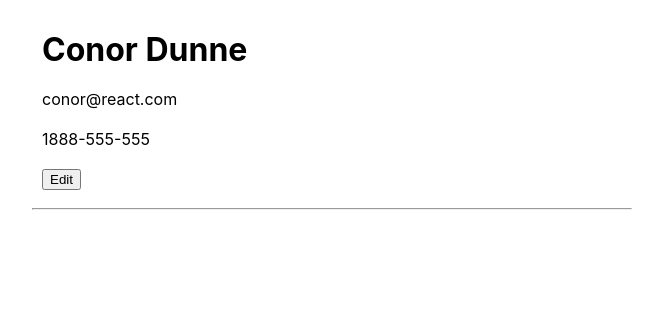
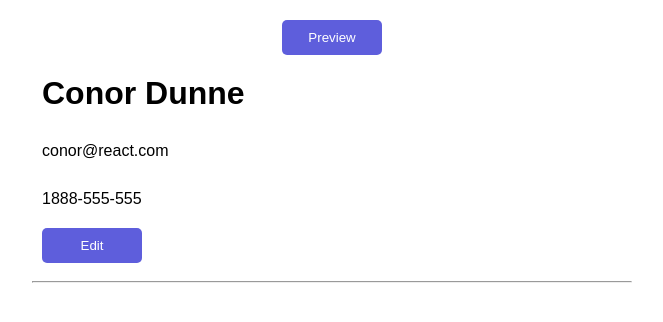
Before and after one commit to Conor-Dunne/react-CV-Application, a React (Create React App) app: page / in a window 1280 px wide. Shown: the top 322 px of the page, without its empty margins (308-971 px from the left). Built offline with nearby package versions, Linux system fonts and the light colour scheme.

Commit message:
Add preview button in main App.js

```diff
--- a/src/App.js
+++ b/src/App.js
@@ -1,13 +1,42 @@
+import React, { Component } from "react";
 import './App.css';
 import Personal from './components/Personal';
 
-function App() {
-  return (
-    <div className="App">
-      <Personal />
+class App extends Component {
+
+  constructor(props) {
+    super(props)
+
+    this.state = {
+      inPreview: false,
+      previewBtnText: "Preview"
+    };
+
+  }
+
+  handlePreview = () => {
+    if(!this.state.inPreview){
+      this.setState({
+        inPreview: true,
+        previewBtnText: "Edit"
+      })
+    } else {
+      this.setState({
+        inPreview: false,
+        previewBtnText: "Preview"
+      })
+    }
+  }
+
+  render () {
+    return (
+      <div className="App">
+        <button type="button" onClick={this.handlePreview}>{this.state.previewBtnText}</button>
+      <Personal inPreview = {this.state.inPreview} />
       <hr/>
     </div>
-  );
-}
+    )
+  }
+};
 
 export default App;
--- a/src/components/Personal.js
+++ b/src/components/Personal.js
@@ -40,7 +40,6 @@ class Personal extends Component {
 
 
   render() {
-
     if(!this.state.isSaved) {
       return (
         <div>
@@ -90,11 +89,11 @@ class Personal extends Component {
         <h1>{this.state.name}</h1>
         <p>{this.state.email}</p>
         <p>{this.state.phoneNumber}</p>
-        <button
+        {!this.props.inPreview && <button
          type="button"
          onClick={this.handleEdit}
          >Edit
-         </button>
+         </button>}
         </div>
       )
     }
--- a/src/index.css
+++ b/src/index.css
@@ -1,8 +1,6 @@
 body {
   margin: 0;
-  font-family: -apple-system, BlinkMacSystemFont, 'Segoe UI', 'Roboto', 'Oxygen',
-    'Ubuntu', 'Cantarell', 'Fira Sans', 'Droid Sans', 'Helvetica Neue',
-    sans-serif;
+  font-family: PS TT Commons Roman,Gotham SSm A,Gotham SSm B,Arial,sans-serif;
   -webkit-font-smoothing: antialiased;
   -moz-osx-font-smoothing: grayscale;
 }
@@ -14,7 +12,7 @@ code {
 
 h1,
 p {
-  margin: 0;
+  margin: 10px 0;
 }
 
 .inputs-container {
@@ -28,7 +26,7 @@ p {
   padding: 10px;
   display: grid;
   justify-items: start;
-  gap: 20px;
+  gap: 10px;
 }
 
 form{
@@ -40,3 +38,16 @@ form{
   display: flex;
   justify-content: flex-end;
 }
+
+button {
+  background-color: rgb(94, 94, 220);
+  border: none;
+  padding: 10px;
+  width: 100px;
+  color: white;
+  border-radius: 5px;
+}
+
+button:hover {
+  cursor: pointer;
+}
```
